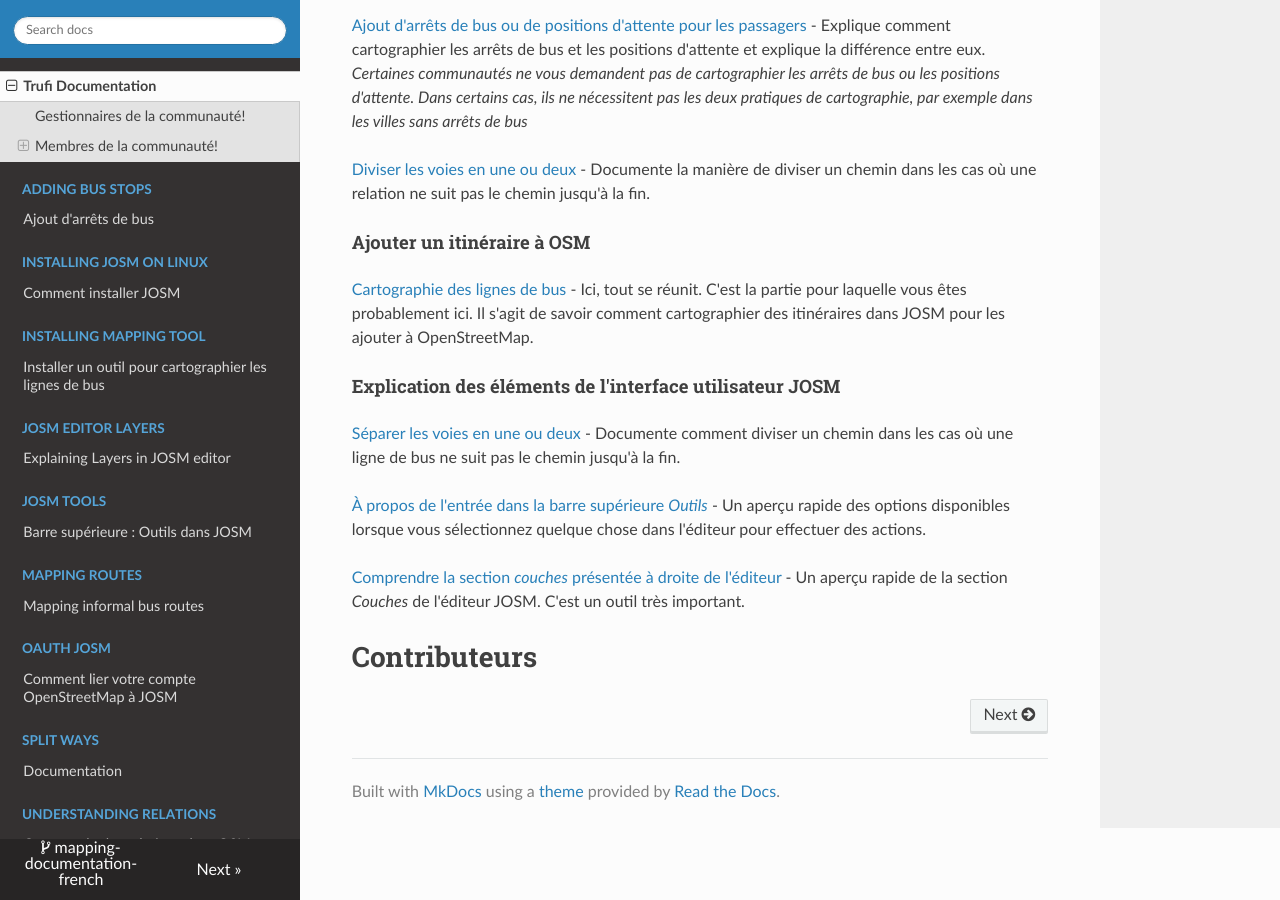
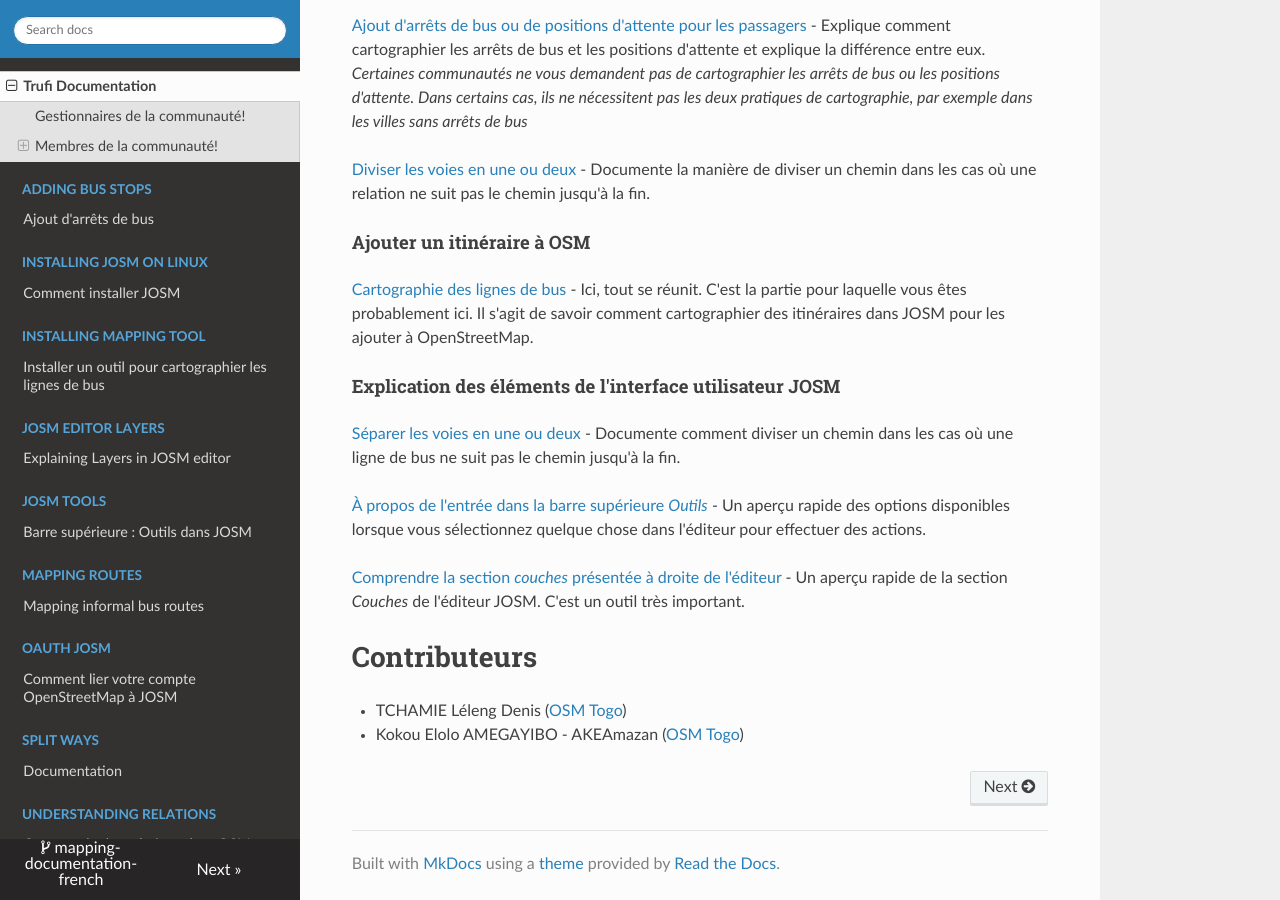
Before and after one commit to trufi-association/mapping-documentation-french, an MkDocs documentation site: the page built from docs/index.md, in a window 1280 px wide and 900 px high, scrolled down 1028 px. Built offline with MkDocs 1.6.1, drawn with Linux system fonts in a browser that asks for light colours; nearby versions of some CDN libraries.

Commit message:
added contributor notice

```diff
--- a/docs/index.md
+++ b/docs/index.md
@@ -41,3 +41,6 @@ Documentation pour les communautés le long du parcours de l'Association Trufi.
 [Comprendre la section _couches_ présentée à droite de l'éditeur](josm-editor-layers/index.md) - Un aperçu rapide de la section _Couches_ de l'éditeur JOSM. C'est un outil très important.
 
 # Contributeurs
+
+- TCHAMIE Léleng Denis ([OSM Togo](https://openstreetmap.tg/))
+- Kokou Elolo AMEGAYIBO - AKEAmazan ([OSM Togo](https://openstreetmap.tg/))
```
